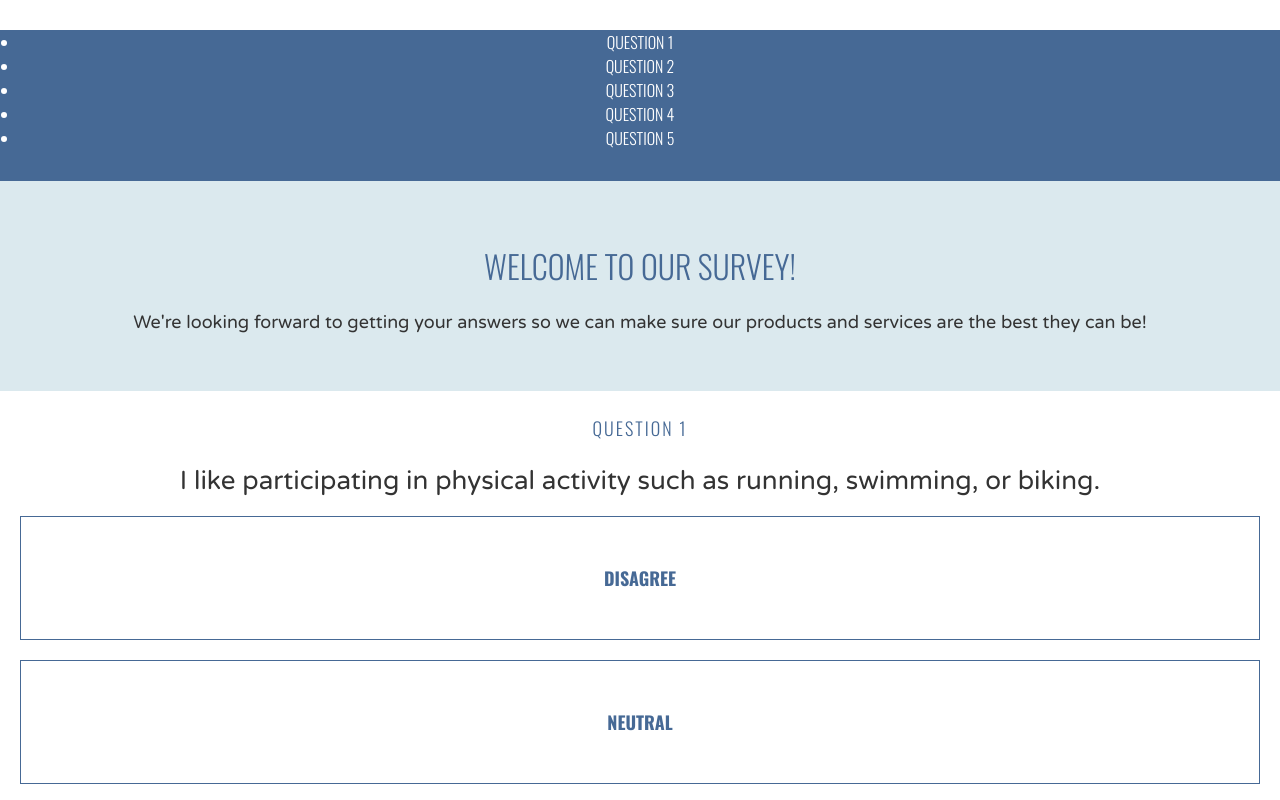
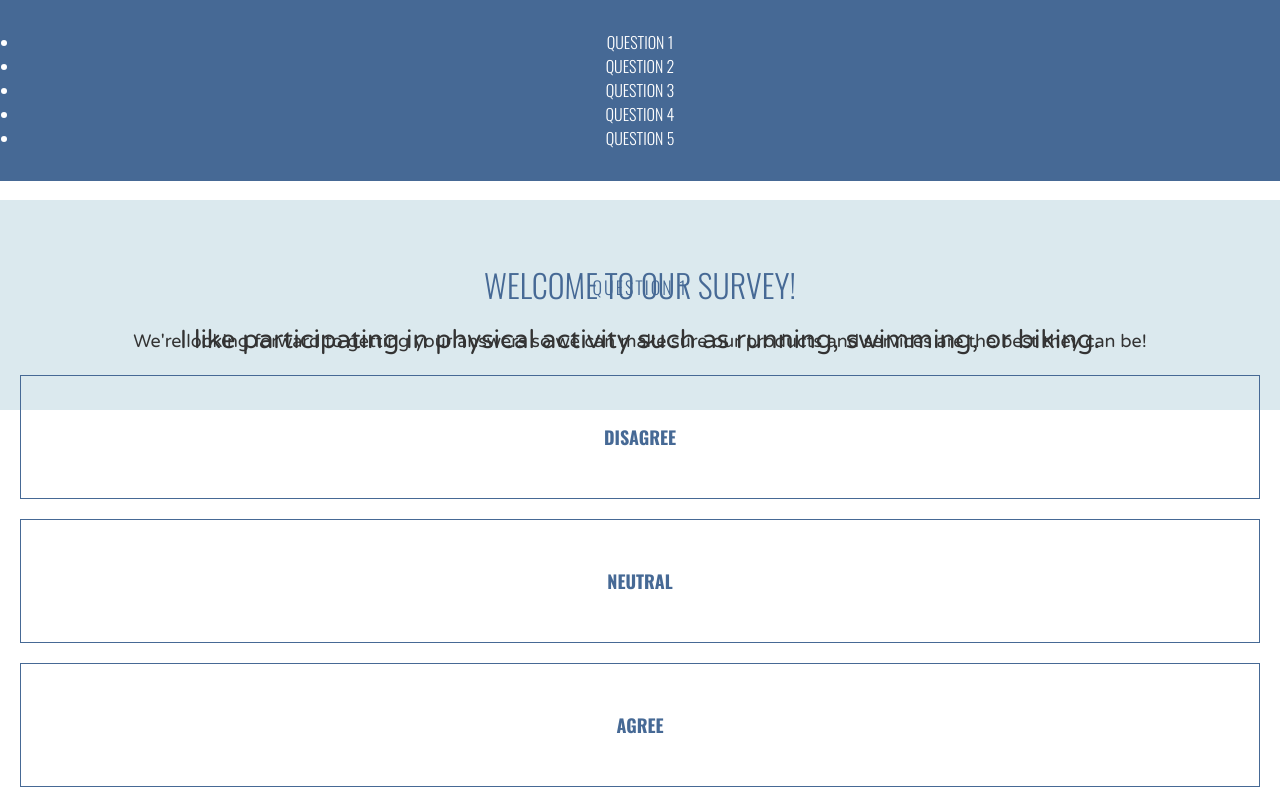
Before and after one commit to celiceceron/surveyProject, a plain HTML site: page index.html in a window 1280 px wide. Shown: the top 800 px of the page. Drawn offline with nearby package versions, Linux system fonts and the light colour scheme.

Commit message:
Update style.css

```diff
--- a/style.css
+++ b/style.css
@@ -6,6 +6,9 @@ body {
 header {
   background-color: #466995;
   border-bottom: 1px solid #466995;
+  position: fixed;
+  width: 100%;
+  z-index: 10;
 }
 
 ul {
@@ -79,10 +82,14 @@ body {
   padding: 40px;
   text-align: center;
   width: 100%;
+  position: relative;
+  top: 200px;
 }
 
 .question {
   text-align: center;
+  position: relative;
+  top: 40px;
 }
 
 .answer {
@@ -94,3 +101,7 @@ body {
   background: #C0D6DF;
   color: #FFF;
 }
+
+footer{
+  height: 100px;
+}
```
Lines whose indentation alone changed are shown as unchanged.
